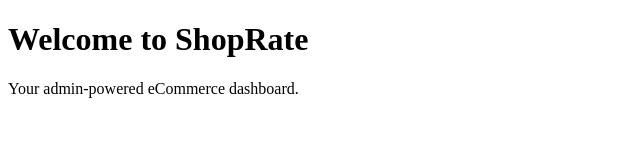
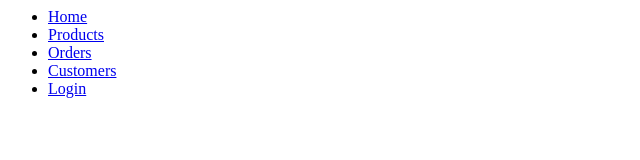
Before and after one commit to shop-rate/shoprate, a plain HTML site: page index.html in a window 1280 px wide. Shown: the whole page, without its empty margins (0-640 px from the left). Drawn offline with Linux system fonts and the light colour scheme.

Commit message:
Update index.html
<!DOCTYPE html>
<html lang="en">
<head>
  <meta charset="UTF-8" />
  <meta name="viewport" content="width=device-width, initial-scale=1" />
  <title>ShopRate</title>
  <style>
    nav ul {
      list-style: none;
      padding: 0;
      display: flex;
      gap: 20px;
      background: #f0f0f0;
      margin: 0;
    }
    nav ul li {
      display: inline;
    }
    nav ul li a {
      text-decoration: none;
      color: #333;
      padding: 10px 15px;
      display: inline-block;
    }
    nav ul li a:hover {
      background-color: #ddd;
      border-radius: 5px;
    }
    body {
      font-family: Arial, sans-serif;
      margin: 20px;
    }
  </style>
</head>
<body>

<nav>
  <ul>
    <li><a href="index.html">Home</a></li>
    <li><a href="products.html">Products</a></li>
    <li><a href="orders.html">Orders</a></li>
    <li><a href="customers.html">Customers</a></li>
    <li><a href="login.html">Login</a></li>
  </ul>
</nav>

<h1>Welcome to ShopRate</h1>
<p>Your admin-powered eCommerce dashboard.</p>

</body>
</html>

```diff
--- a/index.html
+++ b/index.html
@@ -1,13 +1,9 @@
-
-<!DOCTYPE html>
-<html lang="en">
-<head>
-  <meta charset="UTF-8" />
-  <meta name="viewport" content="width=device-width, initial-scale=1.0"/>
-  <title>ShopRate - Welcome</title>
-</head>
-<body>
-  <h1>Welcome to ShopRate</h1>
-  <p>Your admin-powered eCommerce dashboard.</p>
-</body>
-</html>
+<nav>
+  <ul>
+    <li><a href="index.html">Home</a></li>
+    <li><a href="products.html">Products</a></li>
+    <li><a href="orders.html">Orders</a></li>
+    <li><a href="customers.html">Customers</a></li>
+    <li><a href="login.html">Login</a></li>
+  </ul>
+</nav>
```
